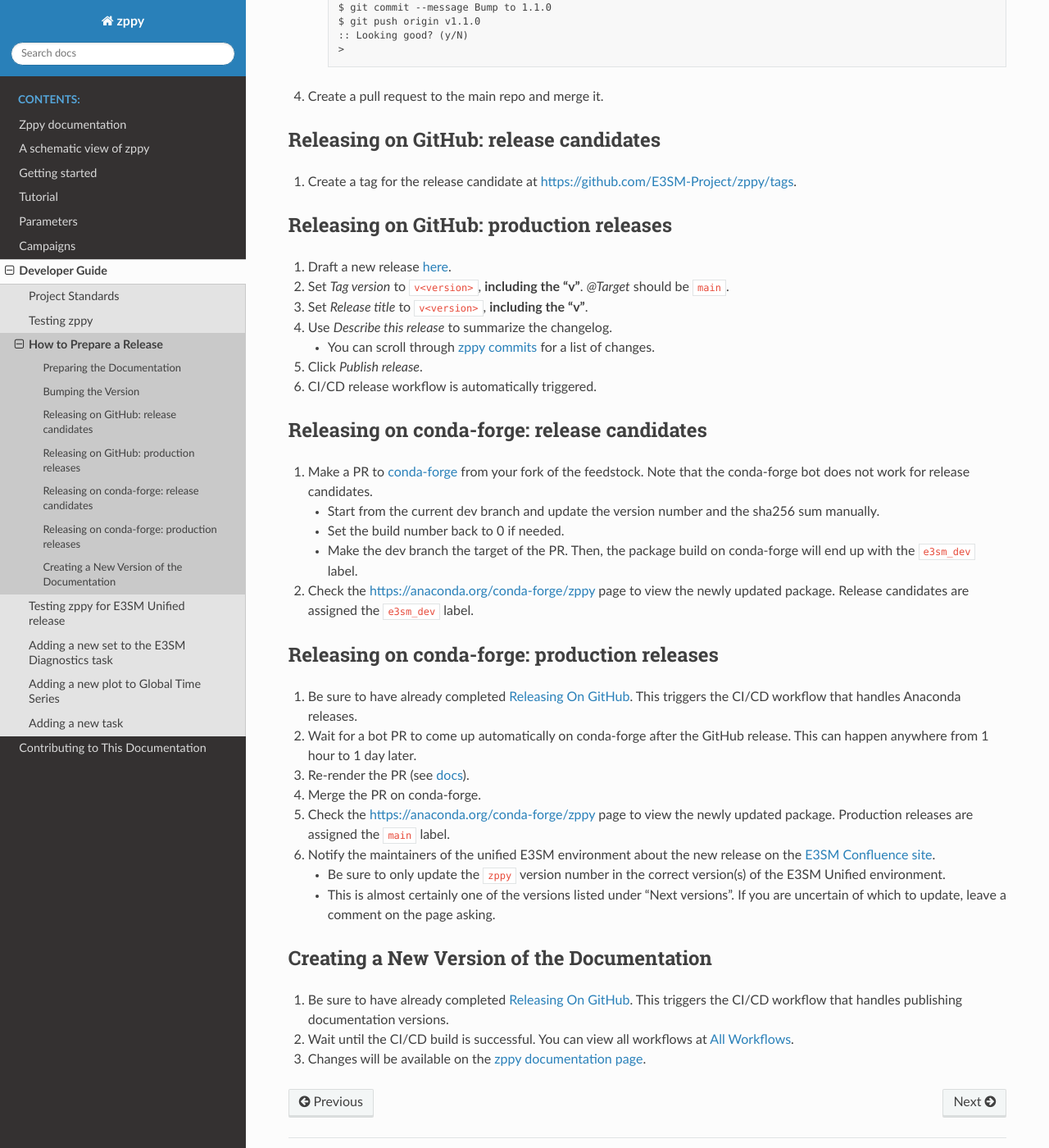
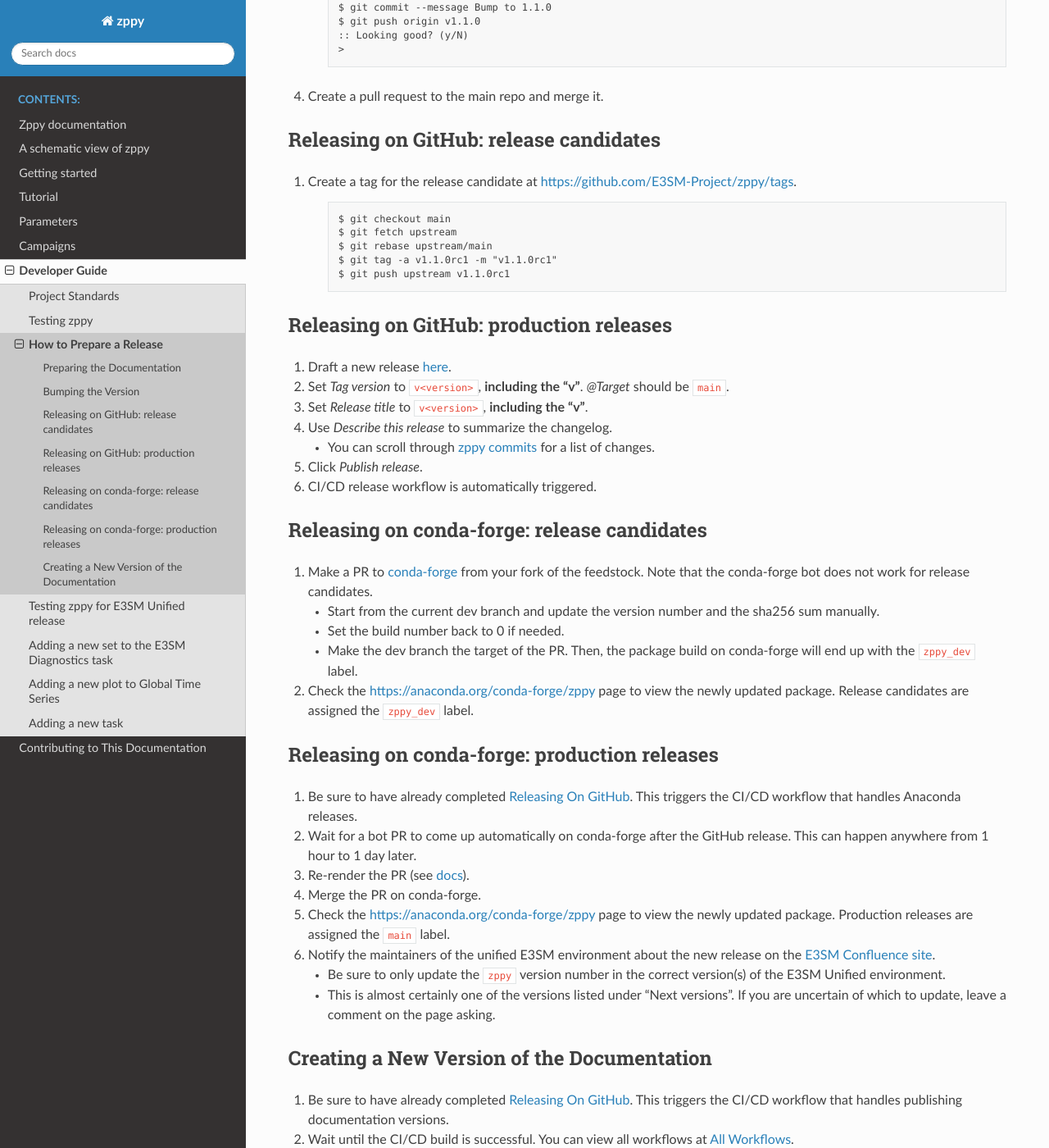
Before and after one commit to E3SM-Project/zppy, a Sphinx documentation site: the page built from docs/source/dev_guide/release.rst, in a window 1280 px wide and 1400 px high, scrolled down 1200 px. Shown: the whole window at 82% size. Built offline with Sphinx 7.4.7 and the Read the Docs theme 2.0.0, drawn with Linux system fonts in a browser that asks for light colours.

Commit message:
Update release docs

```diff
--- a/docs/source/dev_guide/release.rst
+++ b/docs/source/dev_guide/release.rst
@@ -68,6 +68,14 @@
 
 1. Create a tag for the release candidate at https://github.com/E3SM-Project/zppy/tags.
 
+     ::
+
+	$ git checkout main
+	$ git fetch upstream
+	$ git rebase upstream/main
+	$ git tag -a v1.1.0rc1 -m "v1.1.0rc1"
+	$ git push upstream v1.1.0rc1
+
 Releasing on GitHub: production releases
 ----------------------------------------
 
@@ -88,9 +96,9 @@
 
    * Start from the current dev branch and update the version number and the sha256 sum manually.
    * Set the build number back to 0 if needed.
-   * Make the dev branch the target of the PR. Then, the package build on conda-forge will end up with the ``e3sm_dev`` label.
+   * Make the dev branch the target of the PR. Then, the package build on conda-forge will end up with the ``zppy_dev`` label.
 
-2. Check the https://anaconda.org/conda-forge/zppy page to view the newly updated package. Release candidates are assigned the ``e3sm_dev`` label.
+2. Check the https://anaconda.org/conda-forge/zppy page to view the newly updated package. Release candidates are assigned the ``zppy_dev`` label.
 
 Releasing on conda-forge: production releases
 ---------------------------------------------
```
